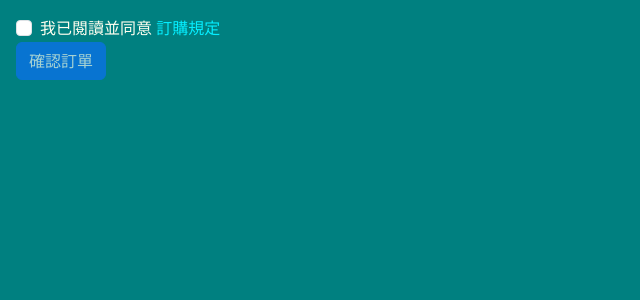
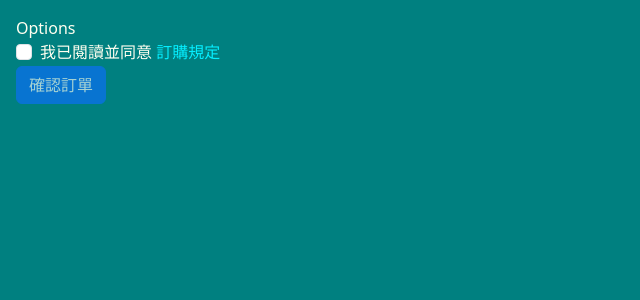
Before and after one commit to wwwchendev/ReactTestingLibraryWithVitest-sundae, a React (Vite) app in the folder sundae-starter/: page / in a window 1280 px wide. Shown: the top 300 px of the page, without its empty margins (0-640 px from the left). Built offline with nearby package versions, Linux system fonts and the light colour scheme.

Commit message:
顯示聖代口味圖片(串api) - test and fail

```diff
--- a/sundae-starter/src/App.jsx
+++ b/sundae-starter/src/App.jsx
@@ -1,9 +1,12 @@
+import { useEffect } from 'react';
+import Options from './pages/entry/Options';
 import SummaryForm from './pages/summary/SummaryForm';
-
+import axios from 'axios';
 
 function App() {
   return (
     <div>
+      <Options optionType={'scoops'} />
       <SummaryForm />
     </div>
   );
--- /dev/null
+++ b/sundae-starter/src/pages/entry/Options.jsx
@@ -0,0 +1,7 @@
+const Options = () => {
+  return (
+    <div>Options</div>
+  )
+}
+
+export default Options
```
Also changed, not shown: sundae-starter/src/pages/entry/ScoopOption.jsx (added, +7 -0 lines), 1 other file (tests, documents, lock files or other folders).
